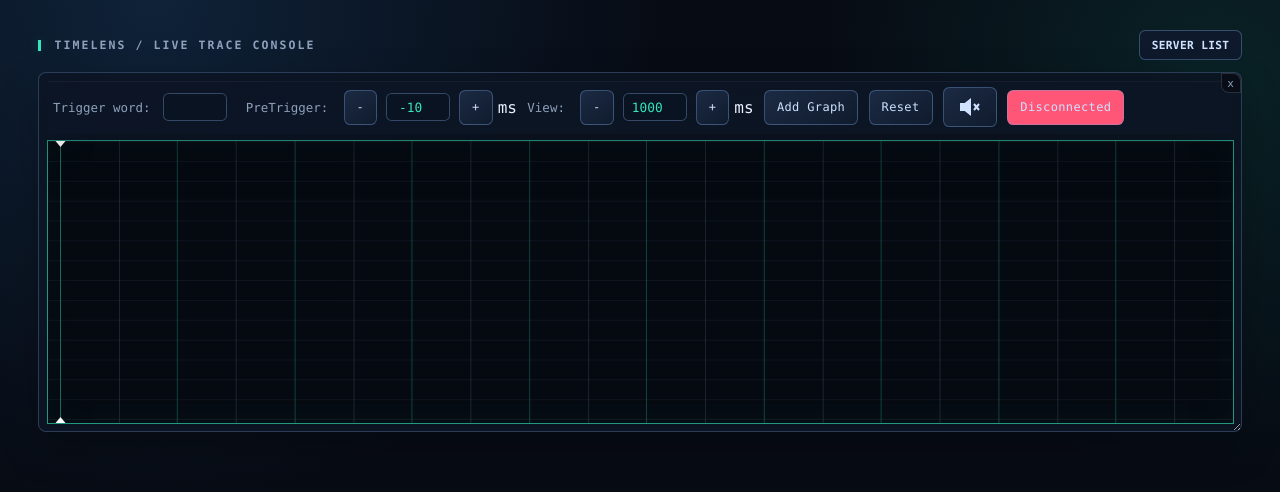
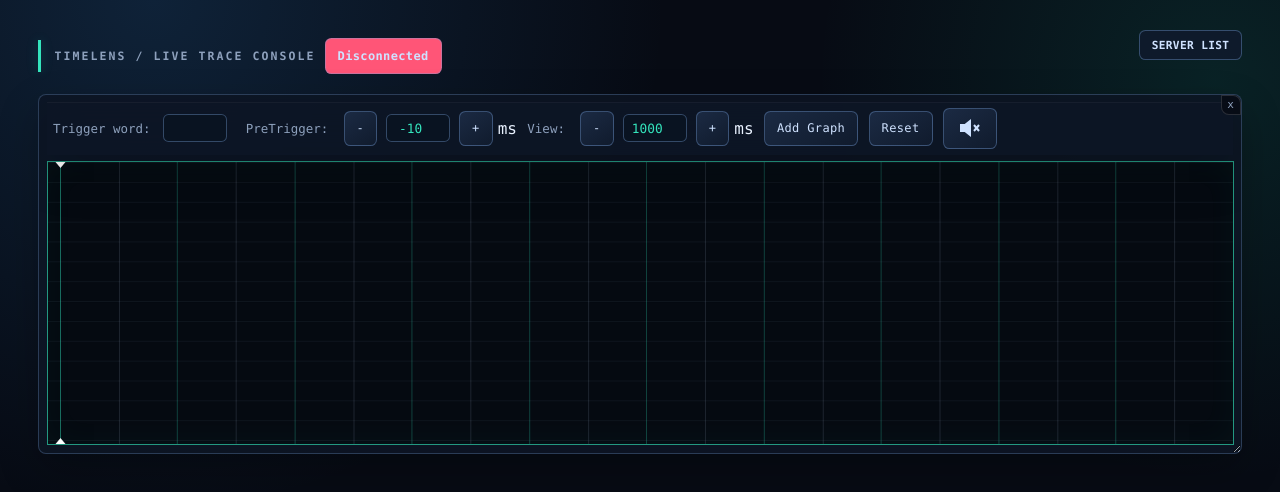
Before and after one commit to CobaltFusion/timelens, a website with bundled scripts: page src/timelens/webclient/graph.html in a window 1280 px wide. Built offline with nearby package versions, Linux system fonts and the light colour scheme; no server answers.

Commit message:
moved connection status to top-panel

```diff
--- a/src/timelens/webclient/graph.css
+++ b/src/timelens/webclient/graph.css
@@ -25,7 +25,7 @@ body {
     scrollbar-gutter: stable;
 }
 
-.above-panel {
+.top-panel {
     position: relative;
     margin: 0 0 1.25rem;
     padding-left: 1rem;
@@ -36,7 +36,7 @@ body {
     text-transform: uppercase;
 }
 
-.above-panel::before {
+.top-panel::before {
     position: absolute;
     top: .1rem;
     bottom: .1rem;
--- a/src/timelens/webclient/graph.html
+++ b/src/timelens/webclient/graph.html
@@ -10,10 +10,10 @@
 </head>
 
 <body>
-    <p class="above-panel" id="id_above_panel">
+    <div class="top-panel" id="id_top_panel">
         TimeLens / live trace console
         <a class="home-link" href="/" aria-label="Return to server discovery">Server list</a>
-    </p>
+    </div>
     <div class="graph-panel" id="id_graph_panel"></div>
     <script type="module" src="graph_main.js"></script>
 </body>
--- a/src/timelens/webclient/graph_main.js
+++ b/src/timelens/webclient/graph_main.js
@@ -17,7 +17,19 @@ class Main {
     constructor() {
         this.widgets = new Set();
         this.collector = new Collector();
-        this.connectionStatus = null;
+        this.connectionStatus = document.createElement("button");
+
+        this.connectionStatus.classList.add("connection-status", "control-button");
+        this.setConnectionStatus(true);
+
+        const topPanel = document.getElementById("id_top_panel");
+        topPanel.appendChild(this.connectionStatus)
+
+    }
+
+    setConnectionStatus(connected) {
+        this.connectionStatus.textContent = connected ? "Connected" : "Disconnected";
+        this.connectionStatus.style.background = connected ? "var(--status-connected)" : "var(--status-disconnected)";
     }
 
     init() {
@@ -77,11 +89,6 @@ class Main {
         render();
 
         // setInterval(render, 500);
-    }
-
-    setConnectionStatus(connected) {
-        this.connectionStatus.textContent = connected ? "Connected" : "Disconnected";
-        this.connectionStatus.style.background = connected ? "var(--status-connected)" : "var(--status-disconnected)";
     }
 
     addEdgeControlButton(controls) {
@@ -263,14 +270,6 @@ class Main {
         controls.appendChild(audioButton);
         updateAudioButton();
 
-        const connectionStatus = document.createElement("button");
-        connectionStatus.classList.add("connection-status", "control-button");
-        connectionStatus.id = "id_connection_status";
-
-        controls.appendChild(connectionStatus);
-
-        this.connectionStatus = connectionStatus;
-        this.setConnectionStatus(true);
     }
 
     addScope() {
```
